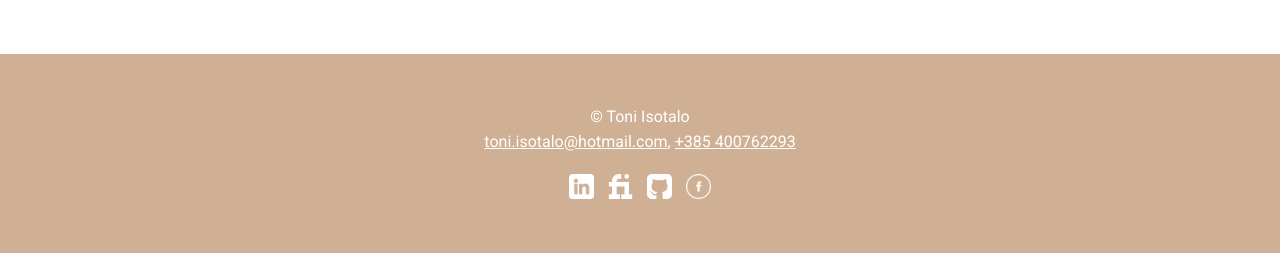
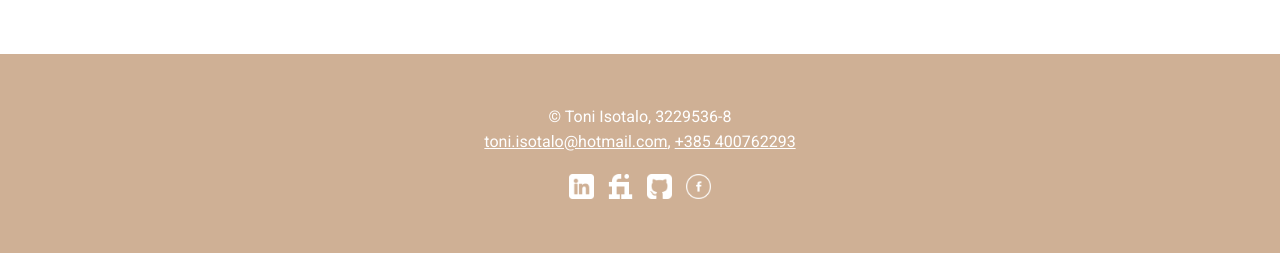
Before and after one commit to Tonyy18/Portfolio, a Django app: page / in a window 1280 px wide. Shown: the part 3110-3363 px from the top of the page. Run offline with Django 4.2, Linux system fonts and the light colour scheme.

Commit message:
y-tunnus

```diff
--- a/templates/index.html
+++ b/templates/index.html
@@ -163,7 +163,7 @@
         </section>
         <footer id="contact">
             <div class="container">
-                <p>&copy; Toni Isotalo</p>
+                <p>&copy; Toni Isotalo, 3229536-8</p>
                 <p><a href="mailto: toni.isotalo@hotmail.com">toni.isotalo@hotmail.com</a>, <a href="tel:+385 400762293">+385 400762293</a></p>
                 <div class="social">
                     <a href="https://www.linkedin.com/in/toni-isotalo-a68127172/" target="_blank"><img src="{% static '/images/linkedin.png' %}" alt="Linkedin logo"></a>
```
